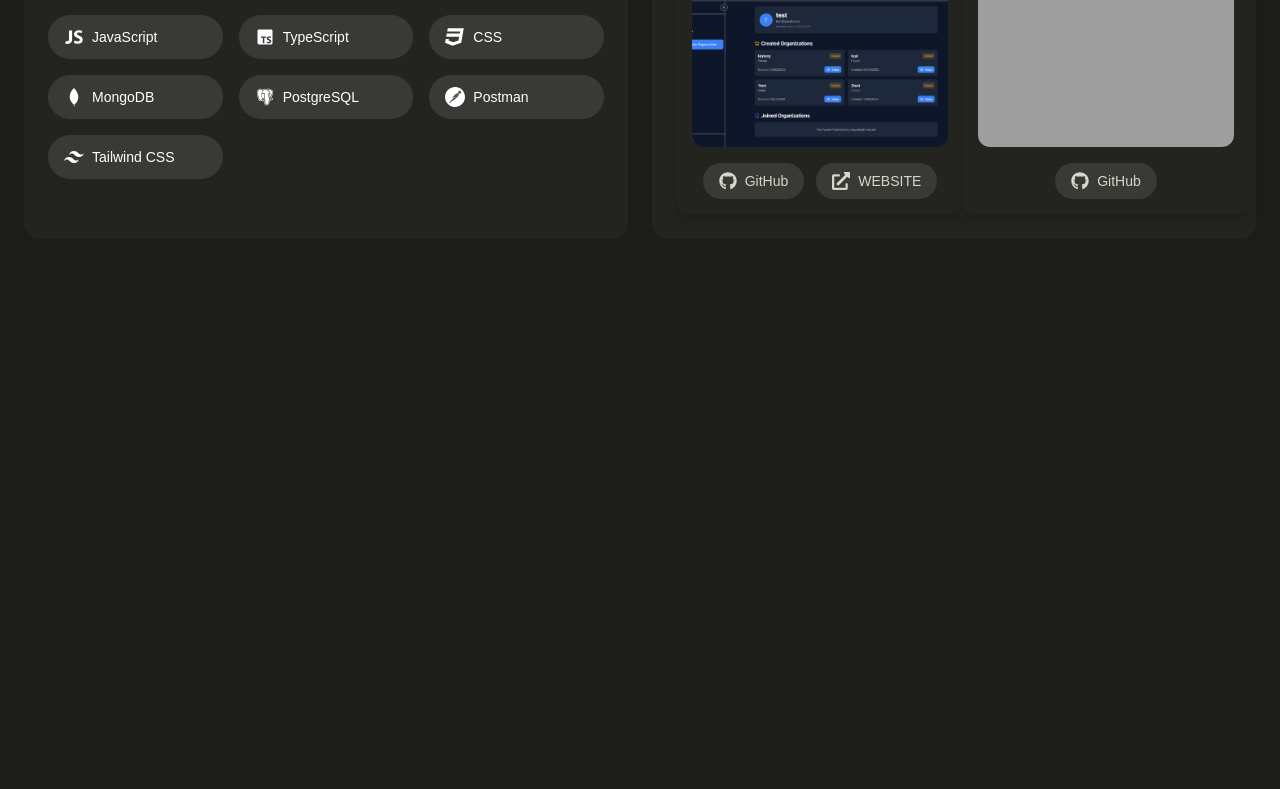
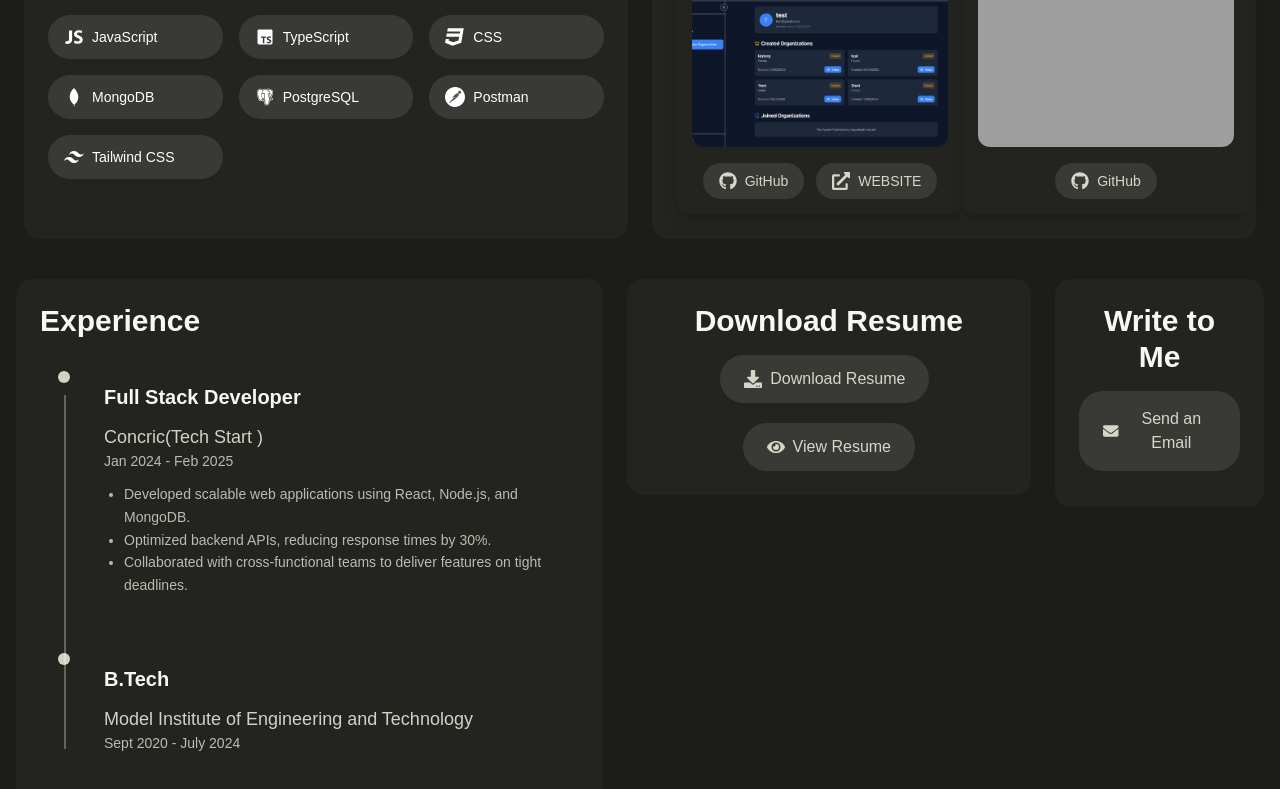
Before and after one commit to AryanT1/profile, a React (Vite) app: page / in a window 1280 px wide. Shown: the part 617-1406 px from the top of the page. Before the commit the page ends 880 px from the top, so only its background shows below. Built offline with nearby package versions, Linux system fonts and the light colour scheme; grey boxes are pictures that could not be loaded; a web font is replaced by a local one.

Commit message:
added resume , contact

```diff
--- /dev/null
+++ b/src/components/Contact.tsx
@@ -0,0 +1,25 @@
+import { FaEnvelope } from "react-icons/fa";
+
+const WriteToMe = () => {
+  // Replace with your actual email address
+  const email = "aryanthakur122003@gmail.com.com";
+  const gmailComposeUrl = `https://mail.google.com/mail/u/0/?view=cm&fs=1&to=${encodeURIComponent(email)}`;
+
+  return (
+    <div className="rounded-2xl bg-[hsl(58,3.7%,13.1%)] p-6 text-center">
+      <h2 className="text-3xl font-bold text-[#f7f7f6] mb-4">Write to Me</h2>
+      <a
+        href={gmailComposeUrl}
+        target="_blank"
+        rel="noopener noreferrer"
+        className="inline-flex mb-3 items-center gap-2 rounded-3xl bg-white/10 px-6 py-4 text-[hsla(52,97.3%,96.2%,0.8)] font-medium transition-all duration-300 hover:bg-white/20 hover:-translate-y-1 hover:shadow-lg  group"
+        aria-label="Open Gmail to write an email to Aryan Thakur"
+      >
+        <FaEnvelope className="text-lg  group-hover:animate-scale" />
+        Send an Email
+      </a>
+    </div>
+  );
+};
+
+export default WriteToMe;
--- /dev/null
+++ b/src/components/Download.tsx
@@ -0,0 +1,33 @@
+import { FaDownload, FaEye } from "react-icons/fa";
+
+// Assuming the PDF is in src/assets or public
+import resumePDF from "../assets/Resume.pdf"; // Adjust path if in public (see notes)
+
+const DownloadResume = () => {
+  return (
+    <div className="rounded-2xl w-fit  bg-[hsl(58,3.7%,13.1%)] p-6  text-center">
+      <h2 className="text-3xl font-bold text-[#f7f7f6] mb-4">Download Resume</h2>
+      <a
+        href={resumePDF}
+        download="Aryan_Thakur_Resume.pdf"
+        className="inline-flex mr-2 mb-5 items-center gap-2 rounded-3xl bg-white/10 px-6 py-3 text-[hsla(52,97.3%,96.2%,0.8)] font-medium transition-all duration-300 hover:bg-white/20 hover:-translate-y-1 hover:shadow-lg focus:outline-none focus:ring-2 focus:ring-white/30 group"
+        aria-label="Download Aryan Thakur's resume as a PDF"
+      >
+        <FaDownload className="text-lg group-hover:animate-pulse" />
+        Download Resume
+      </a>
+      <a
+          href={resumePDF}
+          target="_blank"
+          rel="noopener noreferrer"
+          className="inline-flex items-center gap-2 rounded-3xl bg-white/10 px-6 py-3 text-[hsla(52,97.3%,96.2%,0.8)] font-medium transition-all duration-300 hover:bg-white/20 hover:-translate-y-1 hover:shadow-lg focus:outline-none focus:ring-2 focus:ring-white/30 group"
+          aria-label="View Aryan Thakur's resume in a new tab"
+        >
+          <FaEye className="text-lg group-hover:animate-scale" />
+          View Resume
+        </a>
+    </div>
+  );
+};
+
+export default DownloadResume;
--- /dev/null
+++ b/src/components/Experience.tsx
@@ -0,0 +1,57 @@
+interface ExperienceItem {
+    role: string;
+    company: string;
+    period: string;
+    responsibilities: string[];
+  }
+
+  interface ExperienceProps {
+    experiences: ExperienceItem[];
+  }
+
+  const Experience = ({ experiences }: ExperienceProps) => {
+    return (
+      <div className="rounded-2xl sm:w-fit bg-[hsl(58,3.7%,13.1%)] p-6">
+        <h2 className="text-3xl font-bold text-[#f7f7f6] mb-6">Experience</h2>
+        <div className="relative">
+          {/* Timeline Line */}
+          <div className="absolute left-4 top-8 bottom-8 w-0.5 bg-[hsla(52,97.3%,96.2%,0.3)] md:left-6" />
+
+          <div className="space-y-8">
+            {experiences.map((exp, index) => (
+              <div
+                key={index}
+                className="relative pl-10 md:pl-12 animate-fade-in  [animation-delay:0.1s] [animation-fill-mode:forwards]"
+                style={{ animationDelay: `${0.1 + index * 0.2}s` }}
+              >
+                {/* Timeline Dot */}
+                <div className="absolute left-2.5 top-2 w-3 h-3 rounded-full bg-[hsla(52,97.3%,96.2%,0.8)] md:left-4.5" />
+
+                <div className="group hover:-translate-y-1 transition-all duration-300  rounded-xl p-4">
+                  {/* Role Badge */}
+                  <h3 className="inline-block  text-xl font-semibold text-[#f7f7f6]  py-1  mb-2 transition-all duration-300 ">
+                    {exp.role}
+                  </h3>
+                  <p className="text-lg text-[hsla(52,97.3%,96.2%,0.8)]">
+                    {exp.company}
+                  </p>
+                  <p className="text-sm text-[hsla(52,97.3%,96.2%,0.7)] mb-3">
+                    {exp.period}
+                  </p>
+                  <ul className="list-disc pl-5 text-[hsla(52,97.3%,96.2%,0.7)]">
+                    {exp.responsibilities.map((resp, idx) => (
+                      <li key={idx} className="text-sm leading-relaxed">
+                        {resp}
+                      </li>
+                    ))}
+                  </ul>
+                </div>
+              </div>
+            ))}
+          </div>
+        </div>
+      </div>
+    );
+  };
+
+  export default Experience;
--- a/src/components/Project.tsx
+++ b/src/components/Project.tsx
@@ -33,7 +33,7 @@
           href={directionToGit}
           target="_blank"
           rel="noopener noreferrer"
-          className="flex items-center gap-2 rounded-3xl bg-white/10 px-4 py-2 text-sm font-medium text-[hsla(52,97.3%,96.2%,0.8)] transition-all duration-200 hover:bg-white/20 hover:scale-105 focus:outline-none focus:ring-2 focus:ring-white/30"
+          className="flex hover:-translate-y-1 items-center gap-2 rounded-3xl bg-white/10 px-4 py-2 text-sm font-medium text-[hsla(52,97.3%,96.2%,0.8)] transition-all duration-200 hover:bg-white/20 hover:scale-105 focus:outline-none focus:ring-2 focus:ring-white/30"
           aria-label={`View on GitHub`}
         >
           <FaGithub className="text-lg" />
@@ -45,7 +45,7 @@
             href={directionToSite}
             target="_blank"
             rel="noopener noreferrer"
-            className="flex items-center gap-2 rounded-3xl bg-white/10 px-4 py-2 text-sm font-medium text-[hsla(52,97.3%,96.2%,0.8)] transition-all duration-200 hover:bg-white/20 hover:scale-105 focus:outline-none focus:ring-2 focus:ring-white/30"
+            className="flex items-center hover:-translate-y-1 gap-2 rounded-3xl bg-white/10 px-4 py-2 text-sm font-medium text-[hsla(52,97.3%,96.2%,0.8)] transition-all duration-200 hover:bg-white/20 hover:scale-105 focus:outline-none focus:ring-2 focus:ring-white/30"
             aria-label={`View website`}
           >
             <FaExternalLinkAlt className="text-lg" />
--- a/src/pages/home.tsx
+++ b/src/pages/home.tsx
@@ -15,8 +15,29 @@
 import { RiTailwindCssFill } from "react-icons/ri";
 import Project from "../components/Project";
 import { FaSquareXTwitter } from "react-icons/fa6";
+import Experience from "../components/Experience";
+import DownloadResume from "../components/Download";
+import WriteToMe from "../components/Contact";
 
 const Home = () => {
+  const experiences = [
+    {
+      role: "Full Stack Developer",
+      company: "Concric(Tech Start )",
+      period: "Jan 2024 - Feb 2025",
+      responsibilities: [
+        "Developed scalable web applications using React, Node.js, and MongoDB.",
+        "Optimized backend APIs, reducing response times by 30%.",
+        "Collaborated with cross-functional teams to deliver features on tight deadlines.",
+      ],
+    },
+    {
+      role: "B.Tech",
+      company: "Model Institute of Engineering and Technology",
+      period: "Sept 2020 - July 2024",
+      responsibilities: [],
+    },
+  ];
   return (
     <div className="min-h-screen ">
       {/* Profile and Social Section */}
@@ -57,7 +78,7 @@
             href="https://github.com/AryanT1"
             target="_blank"
             rel="noopener noreferrer"
-            className="flex items-center gap-2 rounded-3xl bg-white/10 px-4 py-2 text-white transition-all hover:bg-white/20 hover:scale-105 focus:outline-none focus:ring-2 focus:ring-white/30"
+            className="flex items-center hover:-translate-y-1 gap-2 rounded-3xl bg-white/10 px-4 py-2 text-white transition-all hover:bg-white/20 hover:scale-105 focus:outline-none focus:ring-2 focus:ring-white/30"
             aria-label="Visit Aryan Thakur's GitHub"
           >
             <FaGithub className="text-xl" />
@@ -67,7 +88,7 @@
             href="https://www.linkedin.com/in/aryannthakur/"
             target="_blank"
             rel="noopener noreferrer"
-            className="flex items-center gap-2 rounded-3xl bg-white/10 px-4 py-2 text-white transition-all hover:bg-white/20 hover:scale-105 focus:outline-none focus:ring-2 focus:ring-white/30"
+            className="flex items-center gap-2 rounded-3xl bg-white/10 px-4 py-2 text-white transition-all hover:bg-white/20 hover:scale-105 hover:-translate-y-1 focus:outline-none focus:ring-2 focus:ring-white/30"
             aria-label="Visit Aryan Thakur's LinkedIn"
           >
             <FaLinkedin className="text-xl" />
@@ -77,7 +98,7 @@
             href="https://x.com/Aryann_0"
             target="_blank"
             rel="noopener noreferrer"
-            className="flex items-center gap-2 rounded-3xl bg-white/10 px-4 py-2 text-white transition-all hover:bg-white/20 hover:scale-105 focus:outline-none focus:ring-2 focus:ring-white/30"
+            className="flex items-center hover:-translate-y-1 gap-2 rounded-3xl bg-white/10 px-4 py-2 text-white transition-all hover:bg-white/20 hover:scale-105 focus:outline-none focus:ring-2 focus:ring-white/30"
             aria-label="Visit Aryan Thakur's X"
           >
             <FaSquareXTwitter className="text-xl" />
@@ -102,7 +123,7 @@
       </div>
 
       {/* Skills and Projects Section */}
-      <div className="flex flex-col gap-6 p-4 sm:p-6 md:flex-row">
+      <div className="flex flex-col gap-6 lg:justify-center p-4 sm:p-6 md:flex-row">
         {/* Skills Card */}
         <div className="rounded-2xl bg-[hsl(58,3.7%,13.1%)] p-6 transition-all duration-300 hover:shadow-lg md:w-1/2">
           <h2 className="text-3xl font-bold text-[#f7f7f6] mb-6">Skills</h2>
@@ -150,6 +171,18 @@
           </div>
         </div>
       </div>
+
+      <div className="flex flex-col    sm:flex sm:flex-row gap-6 p-4 ">
+        <div className="flex mx-auto items-center">
+          <Experience experiences={experiences} />
+        </div>
+        <div className=" grid mx-auto  grid-col-2 gap-2 lg:gap-6 sm:flex sm:flex-col lg:flex-row lg:flex ">
+          <div>
+            <DownloadResume />
+          </div>
+          <div className=" sm:w-fit"><WriteToMe/></div>
+        </div>
+      </div>
     </div>
   );
 };
```
Also changed, not shown: 1 other file (tests, documents, lock files or other folders).
